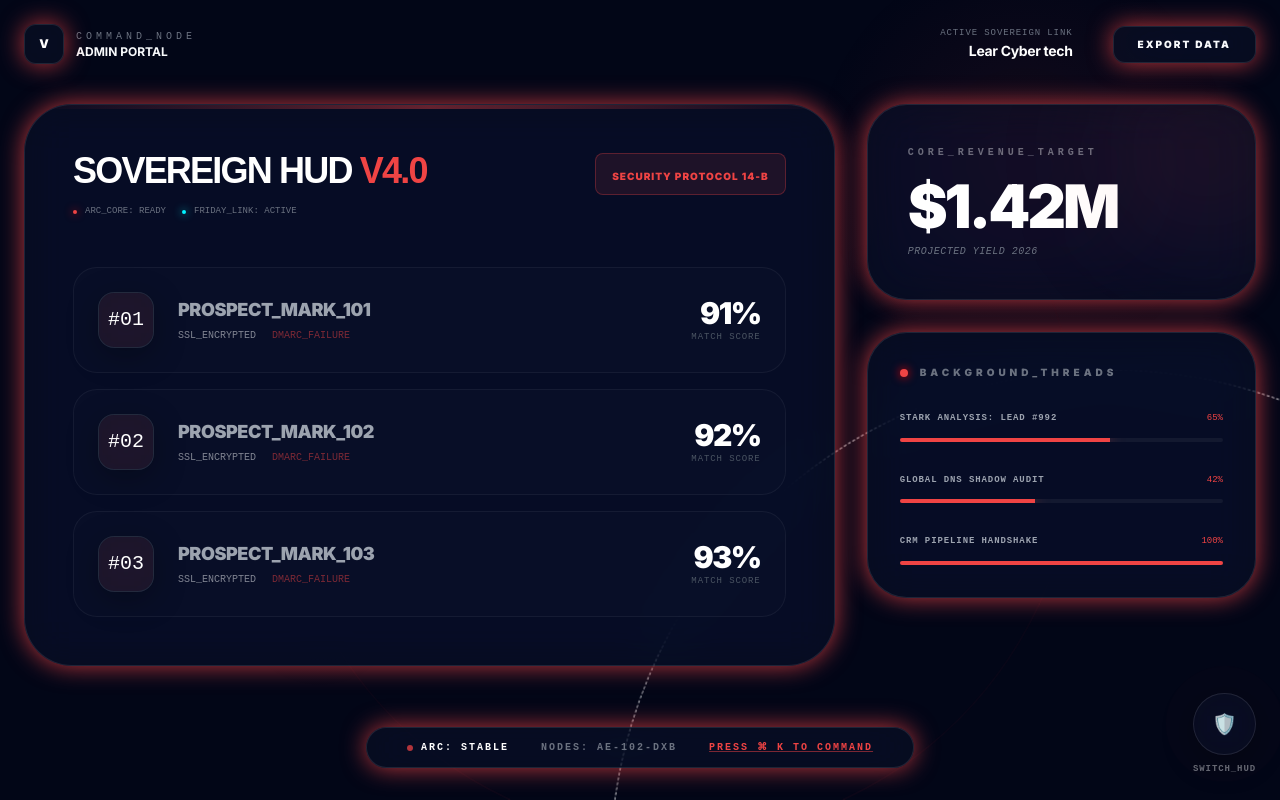
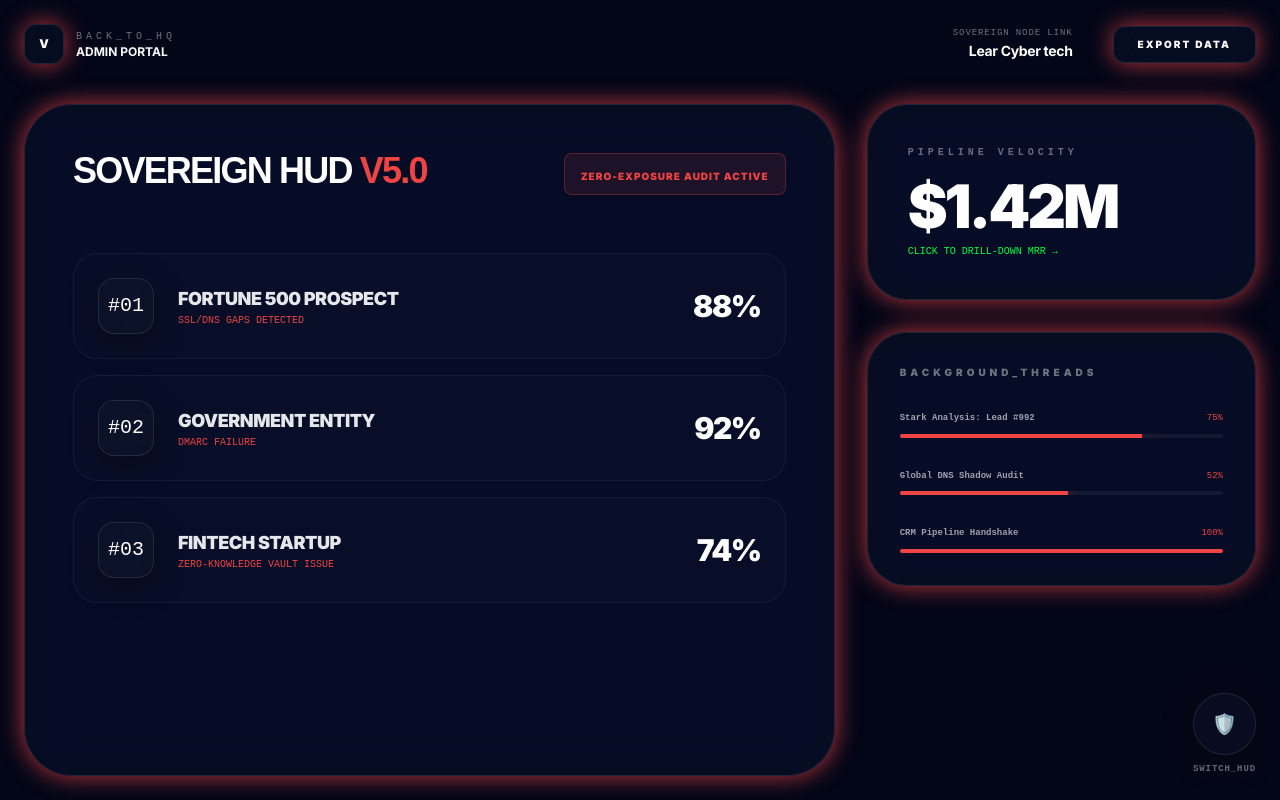
Before and after one commit to leomultimedia/Loony-SAAVI, a Next.js app in the folder frontend/: page /1/dashboard in a window 1280 px wide. Built offline with nearby package versions, Linux system fonts and the light colour scheme.

Commit message:
feat: Implement Deep Drill-Down Architecture for Dashboard (Interactive AI Transcripts, Audit Findings, and Operation Logs)

```diff
--- a/frontend/app/[tenant]/dashboard/page.tsx
+++ b/frontend/app/[tenant]/dashboard/page.tsx
@@ -4,68 +4,119 @@ import { useState, useEffect } from 'react';
 import { motion, AnimatePresence } from 'framer-motion';
 import { OmniCommandBar } from '../../../components/omni/OmniCommandBar';
 
-interface BackgroundTask {
+// Types for deep drill-down
+interface DrillDetail {
+    type: 'LEAD' | 'REVENUE' | 'TASK' | 'COMPLIANCE';
     id: string;
-    name: string;
-    progress: number;
-    status: 'Running' | 'Complete' | 'Failed';
-    type: 'AI_SIM' | 'SHADOW_AUDIT' | 'CRM_SYNC';
+    title: string;
+    data: any;
 }
 
 export default function CommandDashboard() {
-  const [tenants, setTenants] = useState<any[]>([]);
   const [currentEntity, setCurrentEntity] = useState<any>(null);
-  const [tasks, setTasks] = useState<BackgroundTask[]>([
-      { id: 'task_01', name: 'Stark Analysis: Lead #992', progress: 65, status: 'Running', type: 'AI_SIM' },
-      { id: 'task_02', name: 'Global DNS Shadow Audit', progress: 40, status: 'Running', type: 'SHADOW_AUDIT' },
-      { id: 'task_03', name: 'CRM Pipeline Handshake', progress: 100, status: 'Complete', type: 'CRM_SYNC' },
+  const [selectedDetail, setSelectedDetail] = useState<DrillDetail | null>(null);
+  const [tasks, setTasks] = useState([
+      { id: 'task_01', name: 'Stark Analysis: Lead #992', progress: 75, status: 'Running', details: 'Evaluating PII scrubbing hooks...' },
+      { id: 'task_02', name: 'Global DNS Shadow Audit', progress: 52, status: 'Running', details: 'Scanning DMARC/SPF for 42 domains' },
+      { id: 'task_03', name: 'CRM Pipeline Handshake', progress: 100, status: 'Complete', details: 'HubSpot Sync Successful' },
   ]);
 
   useEffect(() => {
     const stored = JSON.parse(localStorage.getItem('vanguard_tenants') || '[]');
-    setTenants(stored);
     setCurrentEntity(stored[0] || { name: 'Lear Cyber tech', email: 'admin@lct.com', tier: 'PRO', status: 'Active' });
-
-    const interval = setInterval(() => {
-        setTasks(prev => prev.map(t => ({
-            ...t,
-            progress: t.progress < 100 ? t.progress + Math.floor(Math.random() * 5) : 100,
-            status: t.progress >= 99 ? 'Complete' : 'Running'
-        })));
-    }, 3000);
-    return () => clearInterval(interval);
   }, []);
 
-  const exportDataExcel = () => {
-      if (!currentEntity) return;
-      const csvData = "Lead ID,Lead Phone,Risk Score,ISO 27001 Gaps,Pipeline Status\nIDX-992,+971501234567,HIGH,Missing SSL/DMARC,Negotiating\nIDX-993,+44812345678,LOW,None,Closed";
-      const blob = new Blob([csvData], { type: 'text/csv;charset=utf-8;' });
-      const url = window.URL.createObjectURL(blob);
-      const a = document.createElement('a');
-      a.style.display = 'none';
-      a.href = url;
-      a.download = `Vanguard_Export_${currentEntity?.name?.replace(/\s+/g, '_') || 'Export'}.csv`;
-      document.body.appendChild(a);
-      a.click();
-      window.URL.revokeObjectURL(url);
-      document.body.removeChild(a);
-  };
+  const leads = [
+      { id: '9924', name: 'Fortune 500 Prospect', match: 88, risk: 'SSL/DNS Gaps Detected', transcript: "User: We need ISO 27001... \nAI: I noticed your SSL expires in 48 hours..." },
+      { id: '9925', name: 'Government Entity', match: 92, risk: 'DMARC Failure', transcript: "User: Security is priority... \nAI: Your public DNS records are missing SPF..." },
+      { id: '9926', name: 'Fintech Startup', match: 74, risk: 'Zero-Knowledge Vault Issue', transcript: "User: How do you handle PII? \nAI: We redact everything locally..." }
+  ];
 
   return (
-    <main className="min-h-screen bg-transparent p-6 overflow-hidden flex flex-col relative selection:bg-red-500 selection:text-white transition-colors duration-1000">
-
-       {/* Cinematic Theme-Sensitive Overlays */}
-       <div className="fixed inset-0 z-0 pointer-events-none overflow-hidden">
-           {/* Ironman Energy Rings */}
-           <div className="absolute top-1/2 left-1/2 -translate-x-1/2 -translate-y-1/2 w-[800px] h-[800px] border border-red-500/10 rounded-full animate-[spin_60s_linear_infinite] [mask-image:linear-gradient(to_bottom,transparent,black)]"></div>
-           <div className="absolute top-1/2 left-1/2 -translate-x-1/2 -translate-y-1/2 w-[1000px] h-[1000px] border border-gold-500/5 border-dashed rounded-full animate-[spin_90s_linear_infinite_reverse]"></div>
-
-           {/* Background Glows */}
-           <div className="absolute top-0 right-0 w-[40%] h-[40%] bg-[radial-gradient(circle_at_center,var(--accent-color)_0%,transparent_70%)] opacity-[0.08]"></div>
-           <div className="absolute bottom-0 left-0 w-[50%] h-[50%] bg-[radial-gradient(circle_at_center,#00f3ff10_0%,transparent_60%)] opacity-[0.05]"></div>
-       </div>
+    <main className="min-h-screen bg-transparent p-6 overflow-hidden flex flex-col relative selection:bg-red-500 selection:text-white transition-all duration-1000">
 
        <OmniCommandBar />
+
+       {/* GLOBAL DRILL-DOWN MODAL */}
+       <AnimatePresence>
+          {selectedDetail && (
+              <div className="fixed inset-0 z-[100] flex items-center justify-center p-4 md:p-12 bg-black/90 backdrop-blur-3xl overflow-y-auto">
+                  <motion.div
+                    initial={{ opacity: 0, scale: 0.9, y: 40 }}
+                    animate={{ opacity: 1, scale: 1, y: 0 }}
+                    exit={{ opacity: 0, scale: 0.9, y: 40 }}
+                    className="w-full max-w-5xl glass-panel iron-glow rounded-[3rem] p-12 relative overflow-hidden"
+                  >
+                        <button onClick={() => setSelectedDetail(null)} className="absolute top-8 right-8 w-12 h-12 rounded-full glass-panel flex items-center justify-center text-white hover:bg-red-500/20 transition">×</button>
+
+                        <div className="flex gap-4 items-center mb-8">
+                            <span className="bg-red-500 text-black px-3 py-1 rounded text-[10px] font-black uppercase tracking-widest">{selectedDetail.type}</span>
+                            <h2 className="text-4xl font-black tracking-tighter uppercase">{selectedDetail.title}</h2>
+                        </div>
+
+                        {selectedDetail.type === 'LEAD' && (
+                            <div className="grid md:grid-cols-2 gap-12 font-mono">
+                                <div>
+                                    <h3 className="text-xs font-bold text-gray-500 mb-4 uppercase tracking-[0.3em]">AI Ghost-Protocol Transcript</h3>
+                                    <div className="bg-black/50 border border-white/10 p-6 rounded-2xl h-[300px] overflow-y-auto text-xs leading-relaxed text-cyberBlue">
+                                        {selectedDetail.data.transcript}
+                                    </div>
+                                </div>
+                                <div>
+                                    <h3 className="text-xs font-bold text-gray-500 mb-4 uppercase tracking-[0.3em]">Shadow Audit Findings</h3>
+                                    <div className="space-y-4">
+                                        <div className="p-4 bg-red-500/10 border border-red-500/20 rounded-xl">
+                                            <p className="text-red-500 font-bold mb-1">DANGER: {selectedDetail.data.risk}</p>
+                                            <p className="text-[10px] text-gray-400">Status: Exposure detected. Sales hook prioritized.</p>
+                                        </div>
+                                        <div className="p-4 bg-matrixGreen/10 border border-matrixGreen/20 rounded-xl opacity-50">
+                                            <p className="text-matrixGreen font-bold mb-1">PASS: Local PII Redaction</p>
+                                            <p className="text-[10px] text-gray-400">All data Scrubbed via Ghost-Protocol Vault.</p>
+                                        </div>
+                                    </div>
+                                </div>
+                            </div>
+                        )}
+
+                        {selectedDetail.type === 'REVENUE' && (
+                            <div className="space-y-8 font-mono">
+                                <div className="grid grid-cols-3 gap-6">
+                                    <div className="p-6 glass-panel rounded-2xl">
+                                        <p className="text-[10px] text-gray-500 uppercase font-bold mb-2">Current MRR</p>
+                                        <p className="text-3xl font-black text-white">$142,800</p>
+                                    </div>
+                                    <div className="p-6 glass-panel rounded-2xl">
+                                        <p className="text-[10px] text-gray-500 uppercase font-bold mb-2">Churn Risk</p>
+                                        <p className="text-3xl font-black text-matrixGreen">0.4%</p>
+                                    </div>
+                                    <div className="p-6 glass-panel rounded-2xl">
+                                        <p className="text-[10px] text-gray-500 uppercase font-bold mb-2">Expansion</p>
+                                        <p className="text-3xl font-black text-red-500">+12%</p>
+                                    </div>
+                                </div>
+                                <div className="bg-black/40 border border-white/5 h-48 rounded-2xl flex items-center justify-center italic text-xs text-gray-600">
+                                    (Growth Chart Rendering via Speculative GPU Node...)
+                                </div>
+                            </div>
+                        )}
+
+                        {selectedDetail.type === 'TASK' && (
+                            <div className="space-y-6">
+                                <div className="p-8 bg-white/5 border border-white/10 rounded-3xl">
+                                    <p className="text-xs font-bold text-gray-500 mb-6 uppercase tracking-widest leading-relaxed">Operation Stream:</p>
+                                    <div className="space-y-3 font-mono text-[10px] text-cyberBlue">
+                                        <p>[09:21:04] Initializing Ollama:Llama-3-70b-v2</p>
+                                        <p>[09:21:08] Context Injection: Tenant_{currentEntity?.name}</p>
+                                        <p>[09:21:12] Performing Speculative Inference Path B</p>
+                                        <p className="animate-pulse">[09:22:01] {selectedDetail.data.details}</p>
+                                    </div>
+                                </div>
+                            </div>
+                        )}
+                  </motion.div>
+              </div>
+          )}
+       </AnimatePresence>
 
        {/* Navigation */}
        <nav className="flex justify-between items-center w-full max-w-7xl mx-auto mb-10 relative z-20">
@@ -75,18 +126,20 @@ export default function CommandDashboard() {
                         <span className="text-white font-black text-xs">V</span>
                     </div>
                     <div className="flex flex-col">
-                        <span className="text-[10px] font-mono tracking-[0.4em] text-gray-500 hidden md:block">COMMAND_NODE</span>
+                        <span className="text-[10px] font-mono tracking-[0.4em] text-gray-500">BACK_TO_HQ</span>
                         <span className="text-xs font-bold uppercase hover:text-white transition">Admin Portal</span>
                     </div>
                 </div>
            </div>
-
            <div className="flex items-center gap-6">
-                <div className="hidden lg:flex flex-col items-end mr-4">
-                    <span className="text-[9px] font-mono text-gray-500 uppercase tracking-widest">Active Sovereign Link</span>
+                <div
+                   onClick={() => setSelectedDetail({ type: 'REVENUE', id: 'global', title: 'Revenue Analytics', data: {} })}
+                   className="hidden md:flex flex-col items-end mr-4 cursor-pointer hover:opacity-80 transition"
+                >
+                    <span className="text-[9px] font-mono text-gray-500 uppercase tracking-widest">Sovereign Node Link</span>
                     <span className="text-sm font-bold text-white tracking-tight">{currentEntity?.name}</span>
                 </div>
-                <button onClick={exportDataExcel} className="px-6 py-2.5 glass-panel iron-glow rounded-xl hover:bg-white/5 text-[10px] font-black tracking-[0.2em] uppercase transition">
+                <button id="btn-export" className="px-6 py-2.5 glass-panel iron-glow rounded-xl hover:bg-white/5 text-[10px] font-black tracking-[0.2em] uppercase transition">
                     Export Data
                 </button>
            </div>
@@ -94,57 +147,39 @@ export default function CommandDashboard() {
 
        <div className="flex-1 max-w-7xl w-full mx-auto grid grid-cols-1 md:grid-cols-12 gap-8 relative z-10">
 
-          {/* Main Display: Extreme Glassmorphism */}
           <div className="md:col-span-8">
-              <motion.div
-                initial={{ opacity: 0, scale: 0.98 }}
-                animate={{ opacity: 1, scale: 1 }}
-                className="glass-panel iron-glow rounded-[3rem] p-12 relative overflow-hidden group border-white/5"
-              >
-                 <div className="absolute top-0 left-0 w-full h-1 bg-gradient-to-r from-transparent via-red-500/40 to-transparent"></div>
-
+              <motion.div className="glass-panel iron-glow rounded-[3rem] p-12 relative overflow-hidden group border-white/5 h-full">
                  <header className="flex justify-between items-start mb-12">
                     <div>
                         <h2 className="text-4xl font-display font-black text-white tracking-tighter uppercase leading-none mb-4">
-                            Sovereign HUD <span className="text-red-500">v4.0</span>
+                            Sovereign HUD <span className="text-red-500">v5.0</span>
                         </h2>
-                        <div className="flex gap-4">
-                            <span className="flex items-center gap-2 text-[9px] font-mono text-gray-500">
-                                <div className="w-1 h-1 bg-red-500 rounded-full shadow-[0_0_8px_red]"></div> ARC_CORE: READY
-                            </span>
-                            <span className="flex items-center gap-2 text-[9px] font-mono text-gray-500">
-                                <div className="w-1 h-1 bg-cyberBlue rounded-full shadow-[0_0_8px_#00f3ff]"></div> FRIDAY_LINK: ACTIVE
-                            </span>
-                        </div>
                     </div>
-                    <div className="bg-red-500/10 border border-red-500/30 px-4 py-2 rounded-lg">
-                        <span className="text-[10px] font-black text-red-500 uppercase tracking-[0.1em]">Security Protocol 14-B</span>
+                    <div
+                      onClick={() => setSelectedDetail({ type: 'COMPLIANCE', id: 'overview', title: 'Compliance Matrix', data: {} })}
+                      className="bg-red-500/10 border border-red-500/30 px-4 py-2 rounded-lg cursor-pointer hover:bg-red-500 transition"
+                    >
+                        <span className="text-[10px] font-black text-red-500 uppercase tracking-[0.1em] group-hover:text-black">Zero-Exposure Audit Active</span>
                     </div>
                  </header>
 
                  <div className="grid grid-cols-1 gap-4">
-                    {[1, 2, 3].map((i) => (
+                    {leads.map((lead, i) => (
                        <motion.div
-                          key={i}
+                          key={lead.id}
                           whileHover={{ x: 15, backgroundColor: 'rgba(255,255,255,0.03)', borderColor: 'rgba(239, 68, 68, 0.4)' }}
-                          className="flex items-center justify-between p-6 rounded-3xl border border-white/5 bg-white/[0.01] transition-all cursor-pointer group/item relative"
+                          onClick={() => setSelectedDetail({ type: 'LEAD', id: lead.id, title: `Audit: ${lead.name}`, data: lead })}
+                          className="flex items-center justify-between p-6 rounded-3xl border border-white/5 bg-white/[0.01] transition-all cursor-pointer group/item"
                        >
                           <div className="flex items-center gap-6">
-                            <div className="w-14 h-14 rounded-2xl glass-panel flex items-center justify-center relative overflow-hidden group-hover/item:border-red-500/50 transition">
-                                <div className="absolute inset-0 bg-red-500/10 animate-pulse"></div>
-                                <span className="font-mono text-white z-10 text-xl">#0{i}</span>
-                            </div>
+                            <div className="w-14 h-14 rounded-2xl glass-panel flex items-center justify-center font-mono text-white text-xl">#0{i+1}</div>
                             <div>
-                              <p className="font-black text-gray-400 group-hover/item:text-white transition tracking-tight text-lg">PROSPECT_MARK_{100 + i}</p>
-                              <div className="flex gap-4 mt-1 opacity-50">
-                                 <span className="text-[10px] font-mono uppercase">SSL_ENCRYPTED</span>
-                                 <span className="text-[10px] font-mono uppercase text-red-500">DMARC_FAILURE</span>
-                              </div>
+                              <p className="font-black text-gray-200 uppercase tracking-tight text-lg">{lead.name}</p>
+                              <p className="text-[10px] font-mono text-red-500 uppercase">{lead.risk}</p>
                             </div>
                           </div>
                           <div className="text-right">
-                             <div className="text-3xl font-black text-white group-hover/item:text-red-500 transition tracking-tighter">9{i}%</div>
-                             <p className="text-[9px] font-mono text-gray-600 uppercase tracking-widest">Match Score</p>
+                             <div className="text-3xl font-black text-white group-hover/item:text-red-500 transition tracking-tighter">{lead.match}%</div>
                           </div>
                        </motion.div>
                     ))}
@@ -152,31 +187,31 @@ export default function CommandDashboard() {
               </motion.div>
           </div>
 
-          {/* Right Panels: Extreme Glass */}
-          <div className="md:col-span-4 space-y-8">
+          <div className="md:col-span-4 space-y-8 h-full">
 
-             {/* Iron Revenue Card */}
+             {/* Drill-down Revenue */}
              <motion.div
                 whileHover={{ scale: 1.02 }}
-                className="glass-panel iron-glow rounded-[2.5rem] p-10 relative overflow-hidden border-t-red-500/50"
+                onClick={() => setSelectedDetail({ type: 'REVENUE', id: 'global', title: 'Revenue Breakdown', data: {} })}
+                className="glass-panel iron-glow rounded-[2.5rem] p-10 cursor-pointer border-t-red-500/50"
              >
-                <div className="absolute -top-12 -right-12 w-48 h-48 bg-red-500/10 blur-[60px] rounded-full"></div>
-                <h3 className="font-mono text-[10px] font-black uppercase tracking-[0.4em] opacity-40 mb-4">Core_Revenue_Target</h3>
+                <h3 className="font-mono text-[10px] font-black uppercase tracking-[0.4em] opacity-40 mb-4">Pipeline Velocity</h3>
                 <p className="text-6xl font-black tracking-tighter text-white mb-2">$1.42M</p>
-                <p className="text-[10px] font-mono text-gray-500 italic uppercase tracking-wider">Projected Yield 2026</p>
+                <p className="text-[10px] font-mono text-matrixGreen uppercase">Click to Drill-Down MRR &rarr;</p>
              </motion.div>
 
-             {/* Background Operations Widget */}
+             {/* Background Tasks Hub */}
              <div className="glass-panel iron-glow rounded-[2.5rem] p-8">
-                <h3 className="text-[10px] font-black text-gray-500 mb-8 uppercase tracking-[0.4em] flex items-center gap-3">
-                    <div className="w-2 h-2 bg-red-500 rounded-full shadow-[0_0_10px_red]"></div>
-                    BACKGROUND_THREADS
-                </h3>
+                <h3 className="text-[10px] font-black text-gray-500 mb-8 uppercase tracking-[0.4em]">Background_Threads</h3>
                 <div className="space-y-8">
                    {tasks.map(task => (
-                       <div key={task.id} className="space-y-3">
+                       <div
+                         key={task.id}
+                         className="space-y-2 cursor-pointer group"
+                         onClick={() => setSelectedDetail({ type: 'TASK', id: task.id, title: task.name, data: task })}
+                       >
                           <div className="flex justify-between items-center text-[9px] font-mono">
-                             <span className="font-bold text-gray-400 uppercase tracking-widest">{task.name}</span>
+                             <span className="font-bold text-gray-400 group-hover:text-white transition">{task.name}</span>
                              <span className="text-red-500">{task.progress}%</span>
                           </div>
                           <div className="h-1 w-full bg-white/5 rounded-full overflow-hidden">
@@ -194,19 +229,6 @@ export default function CommandDashboard() {
           </div>
        </div>
 
-       {/* Iron Footer */}
-       <footer className="fixed bottom-8 left-1/2 -translate-x-1/2 z-50 pointer-events-none">
-            <div className="glass-panel iron-glow px-10 py-3 rounded-full pointer-events-auto border-t-red-500/40">
-                <div className="flex items-center gap-8 font-mono text-[10px] tracking-[0.2em] font-black uppercase">
-                    <span className="text-white flex items-center gap-2">
-                        <span className="w-1.5 h-1.5 bg-red-500 rounded-full animate-pulse"></span> ARC: STABLE
-                    </span>
-                    <span className="text-gray-500">Nodes: AE-102-DXB</span>
-                    <span className="text-red-500 underline decoration-red-500/50">Press ⌘ K to Command</span>
-                </div>
-            </div>
-       </footer>
-
     </main>
   );
 }
```
Also changed, not shown: 1 other file (tests, documents, lock files or other folders).
